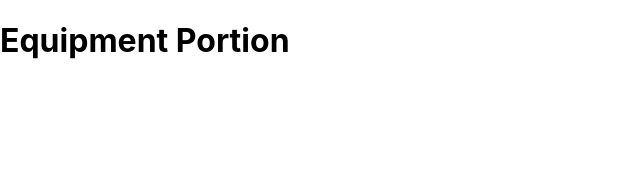
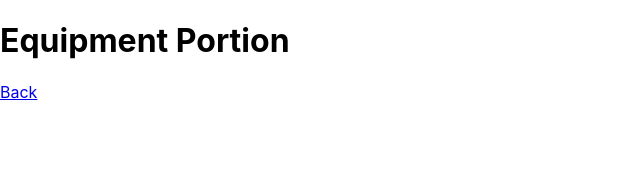
Before and after one commit to java-the-script/magic-trunk, a React (Create React App) app: page /openTrunk/equipment in a window 1280 px wide. Shown: the top 172 px of the page, without its empty margins (0-640 px from the left). Built offline with nearby package versions, Linux system fonts and the light colour scheme.

Commit message:
Add back links to equipment and house areas

```diff
--- a/src/equipment.js
+++ b/src/equipment.js
@@ -1,11 +1,12 @@
 import React, { Component } from 'react';
-// import { Link } from 'react-router-dom';
+import { Link } from 'react-router-dom';
 
 class Equipment extends Component {
   render() {
     return (
       <div>
         <h1>Equipment Portion</h1>
+        <Link to="/openTrunk">Back</Link>
       </div>
     )
   }
--- a/src/house.js
+++ b/src/house.js
@@ -1,11 +1,12 @@
 import React, { Component } from 'react';
-// import { Link } from 'react-router-dom';
+import { Link } from 'react-router-dom';
 
 class House extends Component {
   render() {
     return (
       <div>
         <h1>House Portion</h1>
+        <Link to="/openTrunk">Back</Link>
       </div>
     )
   }
```
